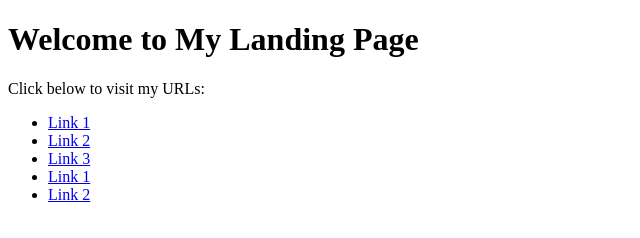
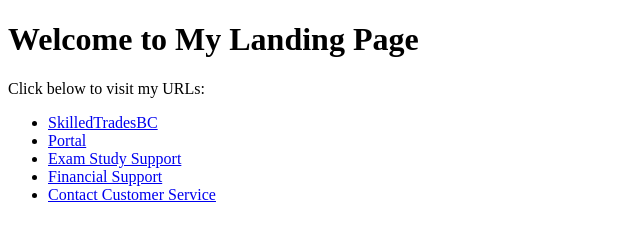
Before and after one commit to xjayj23/STBC-AA-Link-landing-page, a plain HTML site: page index.html in a window 1280 px wide. Shown: the whole page, without its empty margins (0-640 px from the left). Drawn offline with Linux system fonts and the light colour scheme.

Commit message:
Update index.html

```diff
--- a/index.html
+++ b/index.html
@@ -9,11 +9,11 @@
     <h1>Welcome to My Landing Page</h1>
     <p>Click below to visit my URLs:</p>
     <ul>
-        <li><a href="https://skilledtradesbc.ca/" target="_blank">Link 1</a></li>
-        <li><a href="https://portal.skilledtradesbc.ca/SignIn/" target="_blank">Link 2</a></li>
-        <li><a href="https://skilledtradesbc.ca/get-certified/exam-study-support" target="_blank">Link 3</a></li>
-        <li><a href="https://skilledtradesbc.ca/financial-support" target="_blank">Link 1</a></li>
-        <li><a href="https://skilledtradesbc.ca/contact-us" target="_blank">Link 2</a></li>
+        <li><a href="https://skilledtradesbc.ca/" target="_blank">SkilledTradesBC</a></li>
+        <li><a href="https://portal.skilledtradesbc.ca/SignIn/" target="_blank">Portal</a></li>
+        <li><a href="https://skilledtradesbc.ca/get-certified/exam-study-support" target="_blank">Exam Study Support</a></li>
+        <li><a href="https://skilledtradesbc.ca/financial-support" target="_blank">Financial Support</a></li>
+        <li><a href="https://skilledtradesbc.ca/contact-us" target="_blank">Contact Customer Service</a></li>
     </ul>
 </body>
 </html>
```
